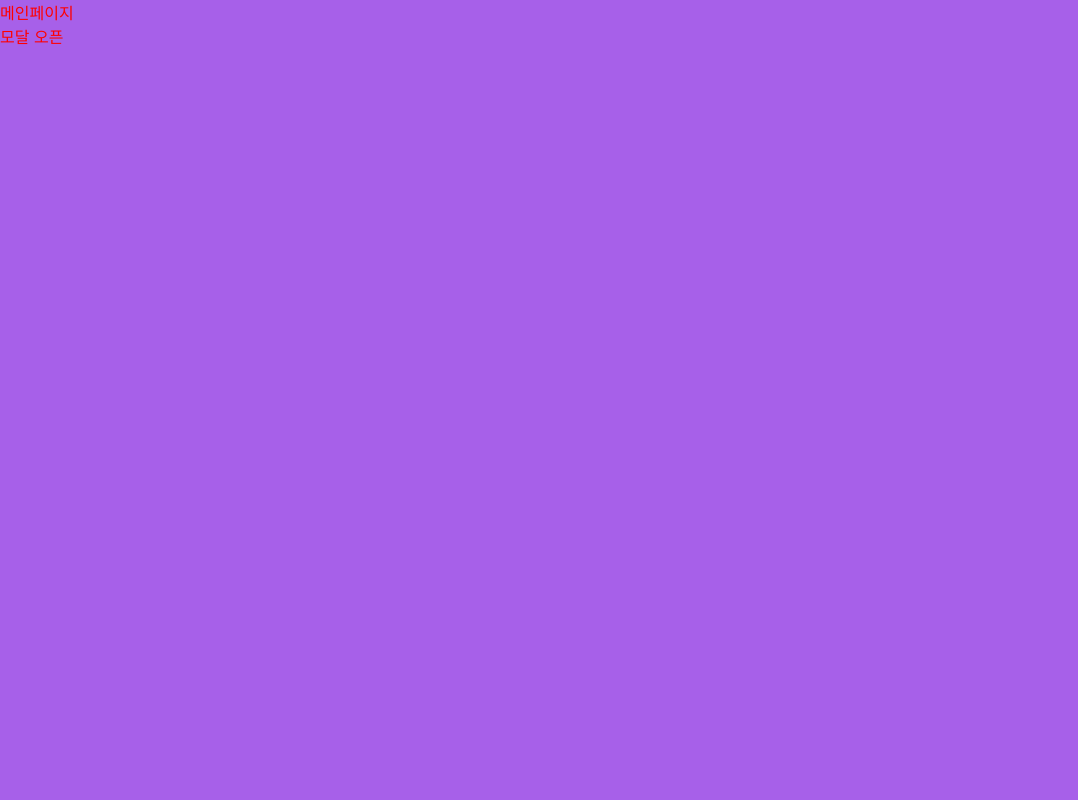
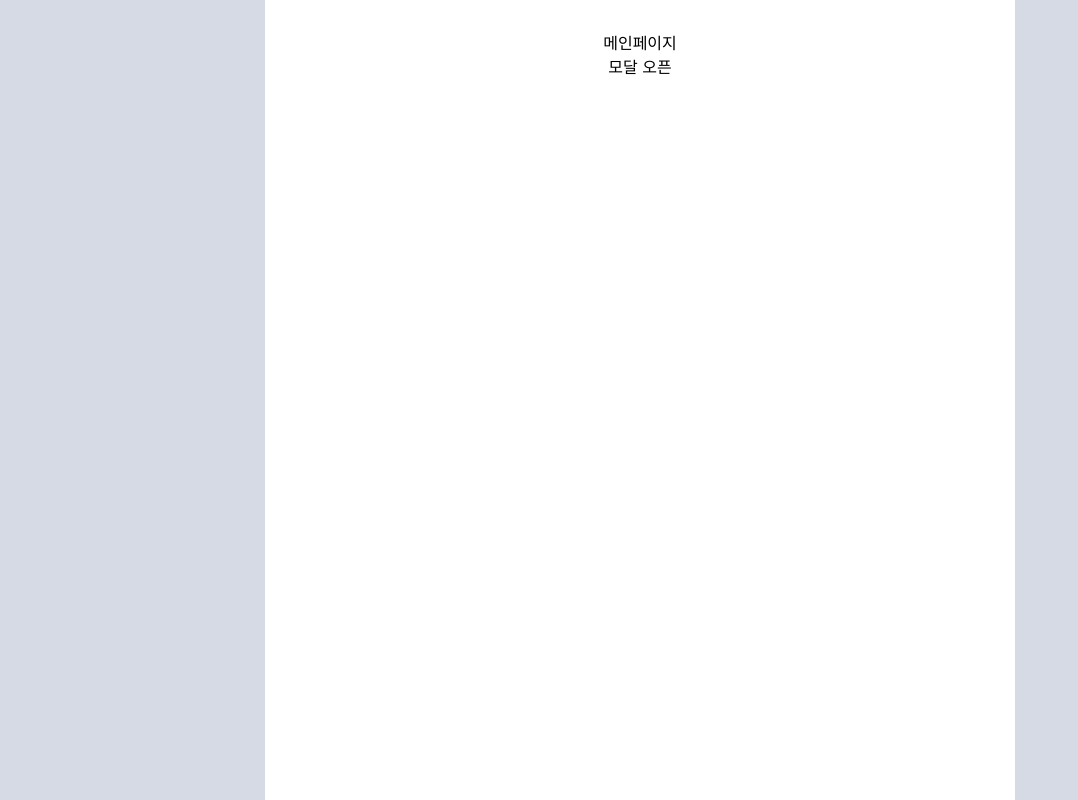
Before and after one commit to GomiLim/todo-list, a React (Create React App) app: page / in a window 1280 px wide. Shown: the whole page, without its empty margins (0-1078 px from the left). Built offline with nearby package versions, Linux system fonts and the light colour scheme.

Commit message:
FEAT: 메인 레이아웃 스타일링 작업

```diff
--- a/src/App.tsx
+++ b/src/App.tsx
@@ -1,12 +1,8 @@
+import React from 'react';
 import MainPage from 'pages/MainPage';
-import React from 'react';
 
 function App() {
-  return (
-    <div className="App">
-      <MainPage />
-    </div>
-  );
+  return <MainPage />;
 }
 
 export default App;
--- a/src/assets/scss/abstracts/_variables.scss
+++ b/src/assets/scss/abstracts/_variables.scss
@@ -1,10 +1,10 @@
-$main-color : #A760E9;
+$main-color: #a760e9;
+$secondary-color-gray-1: #eff4fb;
+$secondary-color-gray-2: #d6dae5;
+$secondary-color-dark: #232323;
+$secondary-color-white: #fff;
 
-$bg-color-shadow : #EFF4FB;
+$font-default: -apple-system, BlinkMacSystemFont, helvetica, Apple SD Gothic Neo,
+  sans-serif;
 
-$font-color-dark : #232323;
-$font-color-white : #fff;
-$font-color-gray : #D6DAE5;
-$font-color-gray : #D6DAE5;
-
-$font-default: -apple-system, BlinkMacSystemFont, helvetica, Apple SD Gothic Neo, sans-serif;
+$layout-padding: 30px 20px;
--- /dev/null
+++ b/src/assets/scss/base/_base.scss
@@ -0,0 +1,3 @@
+#root {
+  background: $secondary-color-gray-2;
+}
--- a/src/assets/scss/base/_reset.scss
+++ b/src/assets/scss/base/_reset.scss
@@ -65,7 +65,7 @@ button {
   -webkit-appearance: none;
 }
 
-input[type="number"] {
+input[type='number'] {
   -moz-appearance: textfield;
 }
 
--- a/src/assets/scss/pages/_main_page.scss
+++ b/src/assets/scss/pages/_main_page.scss
@@ -1,7 +1,11 @@
-body {
-  background: $main-color;
-
-  * {
-    color: red;
-  }
+.main-page {
+  max-width: 750px;
+  min-width: 375px;
+  width: 100vw;
+  height: 100vh;
+  overflow: auto;
+  background: $secondary-color-white;
+  margin: 0 auto;
+  padding: $layout-padding;
+  text-align: center;
 }
--- a/src/assets/scss/style.scss
+++ b/src/assets/scss/style.scss
@@ -1,7 +1,7 @@
-
 @import './abstracts/variables';
 
 @import './base/reset.scss';
 @import './base/mixin.scss';
+@import './base/base.scss';
 
 @import './pages/main_page.scss';
--- a/src/pages/MainPage.jsx
+++ b/src/pages/MainPage.jsx
@@ -5,7 +5,7 @@ import { ModalContext } from 'context/ModalContext';
 const MainPage = () => {
   const { isModalVisible, closeModal, openModal } = useContext(ModalContext);
   return (
-    <div>
+    <div className="main-page">
       <div>메인페이지</div>
       <button onClick={() => openModal()}>모달 오픈</button>
       {isModalVisible && (
```
